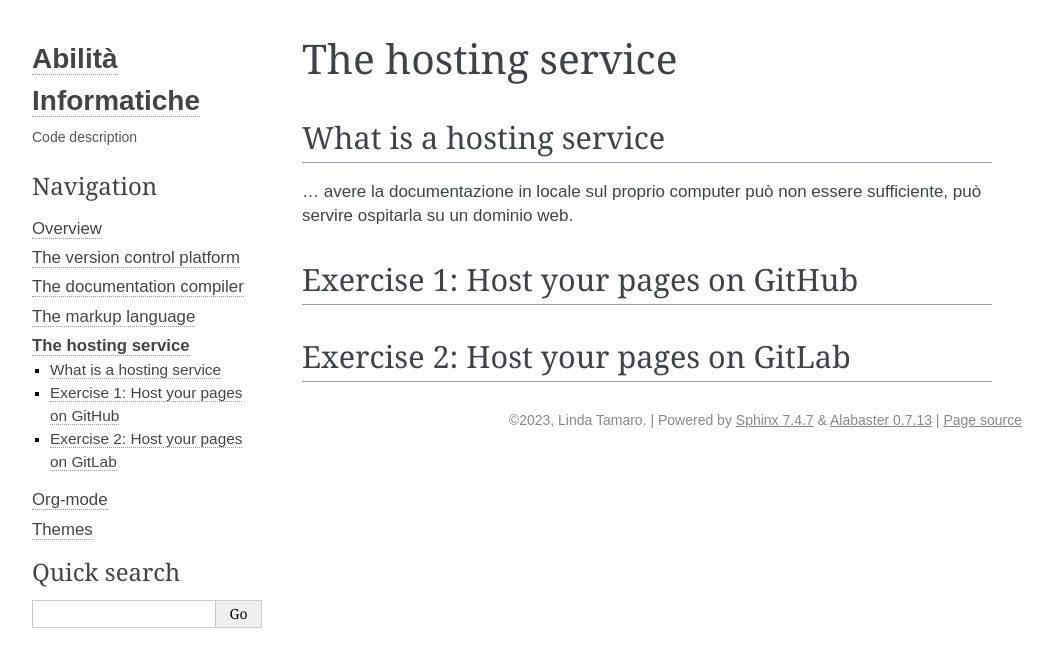
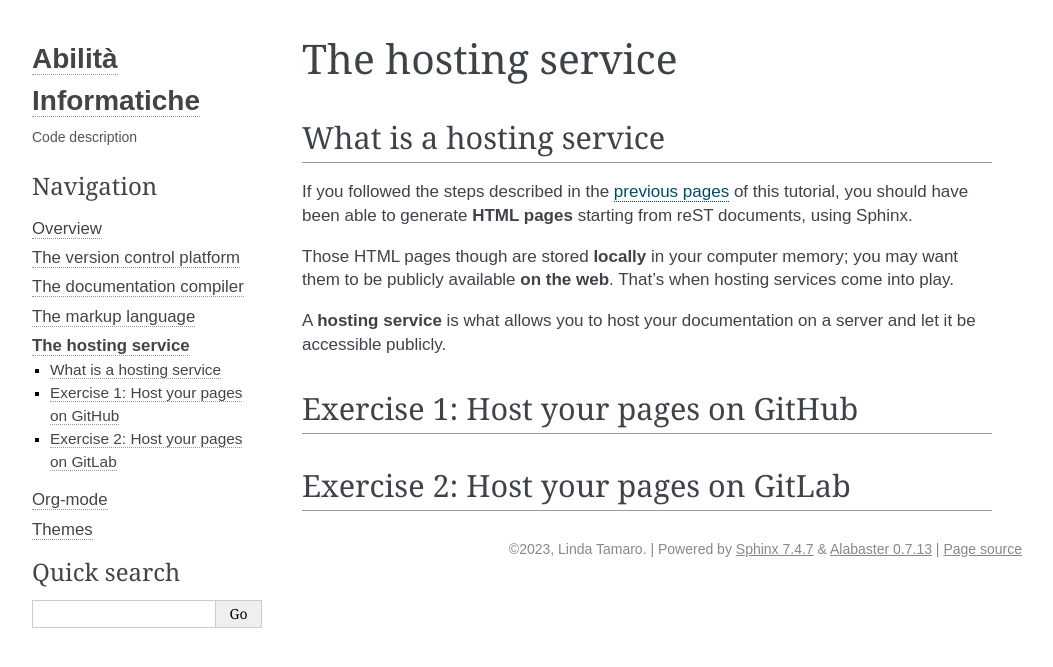
Before and after one commit to lindattt/ainfo-project-v2, a Sphinx documentation site: the page built from source/host.rst, in a window 1280 px wide. Shown: the top 667 px of the page, without its empty margins (118-1171 px from the left). Built offline with Sphinx 7.4.7, drawn with Linux system fonts in a browser that asks for light colours.

Commit message:
add .readthedocs.yaml

```diff
--- a/source/host.rst
+++ b/source/host.rst
@@ -7,8 +7,11 @@ The hosting service
 What is a hosting service
 -------------------------
 
-... avere la documentazione in locale sul proprio computer può non essere sufficiente, può servire ospitarla su un dominio web.
+If you followed the steps described in the :ref:`previous pages <sphinx>` of this tutorial, you should have been able to generate **HTML pages** starting from reST documents, using Sphinx.
 
+Those HTML pages though are stored **locally** in your computer memory; you may want them to be publicly available **on the web**. That's when hosting services come into play.
+
+A **hosting service** is what allows you to host your documentation on a server and let it be accessible publicly.
 
 Exercise 1: Host your pages on GitHub
 ---------------------------------------
```
Also changed, not shown: .readthedocs.yaml (added).
